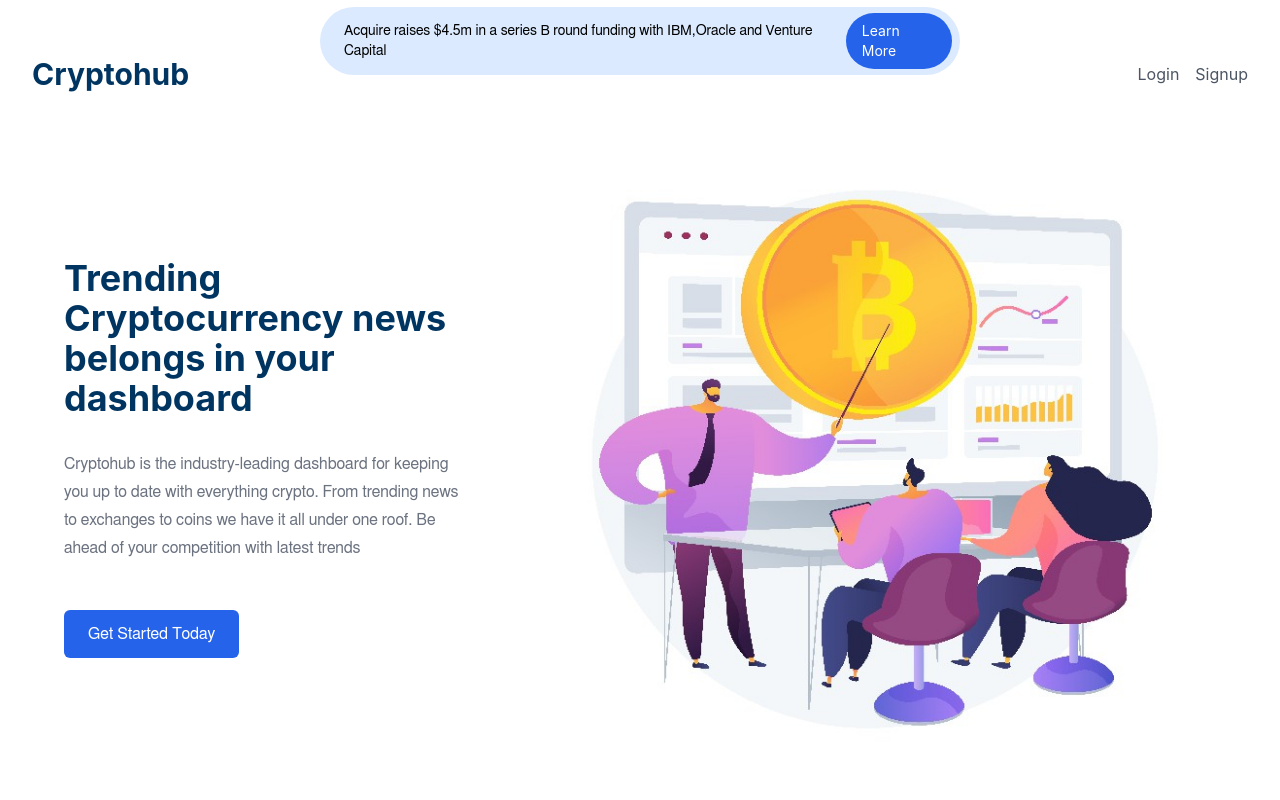
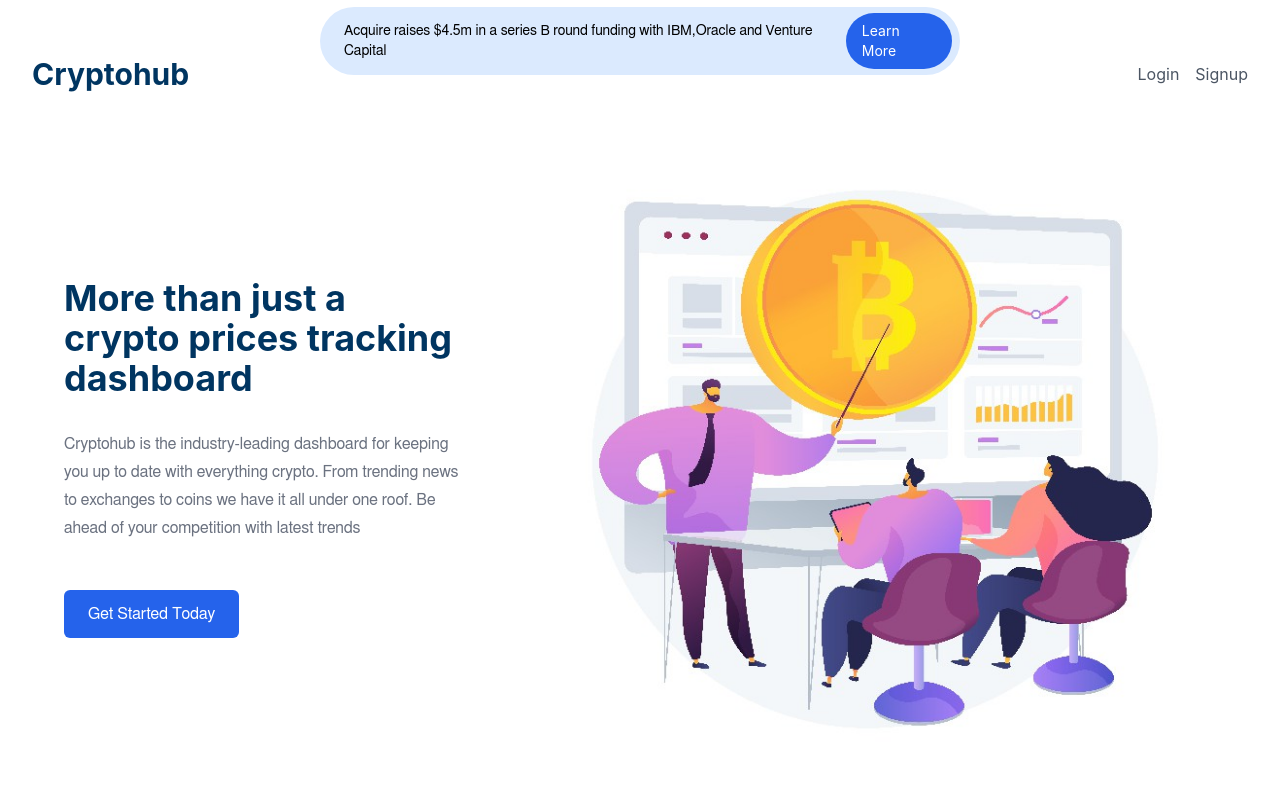
Before and after one commit to francisamidu/next-portfolio, a Next.js app: page / in a window 1280 px wide. Shown: the top 800 px of the page. Built offline with nearby package versions, Linux system fonts and the light colour scheme.

Commit message:
Changed hero heading

```diff
--- a/components/Header.jsx
+++ b/components/Header.jsx
@@ -26,7 +26,7 @@ const Header = () => {
       <div className="px-8 mt-20 md:mt-0 flex md:flex-row flex-col justify-between items-center">
         <div className="flex flex-col md:block text-gray-500 md:w-2/4 w-full md:text-left text-center px-4 md:px-8 items-center">
           <h1 className="text-4xl font-bold mb-4 leading-11">
-            Trending Cryptocurrency news belongs in your dashboard
+            More than just a crypto prices tracking dashboard
           </h1>
           <p className="leading-7 my-8">
             Cryptohub is the industry-leading dashboard for keeping you up to
```
